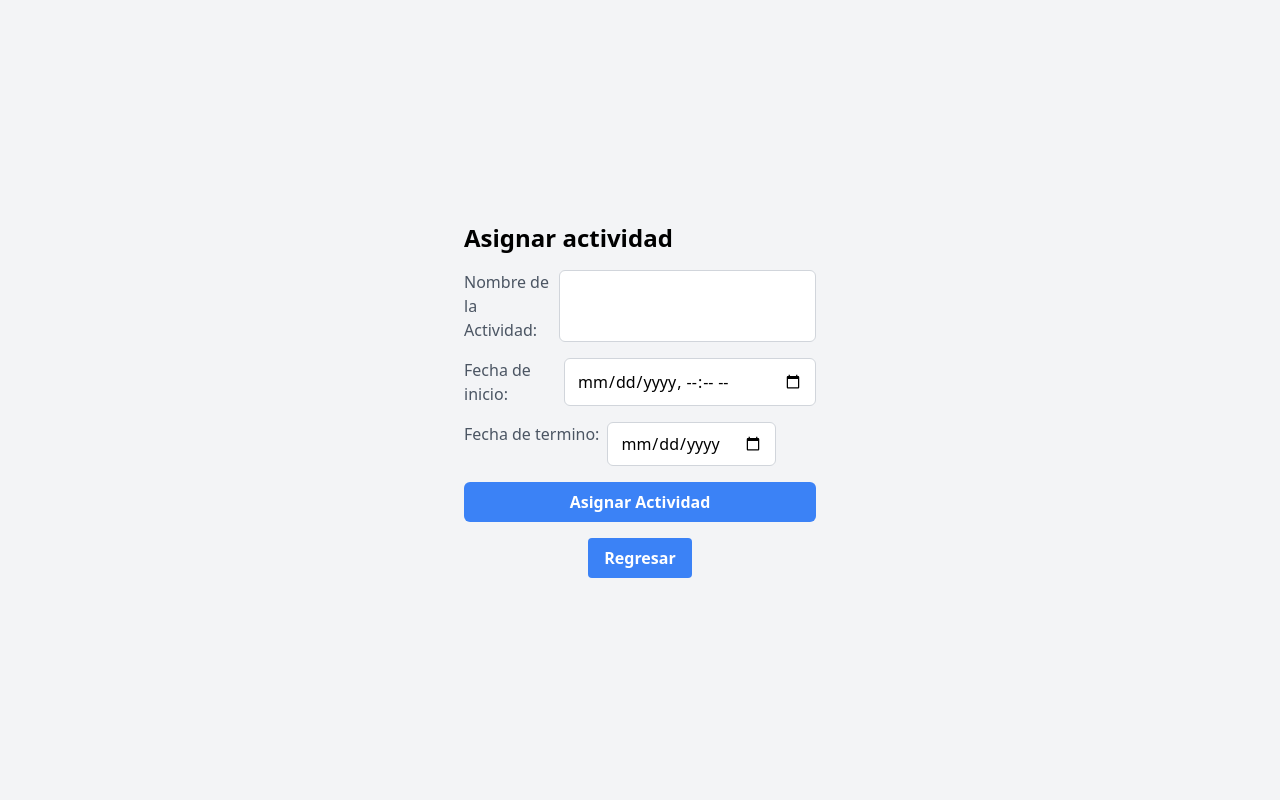
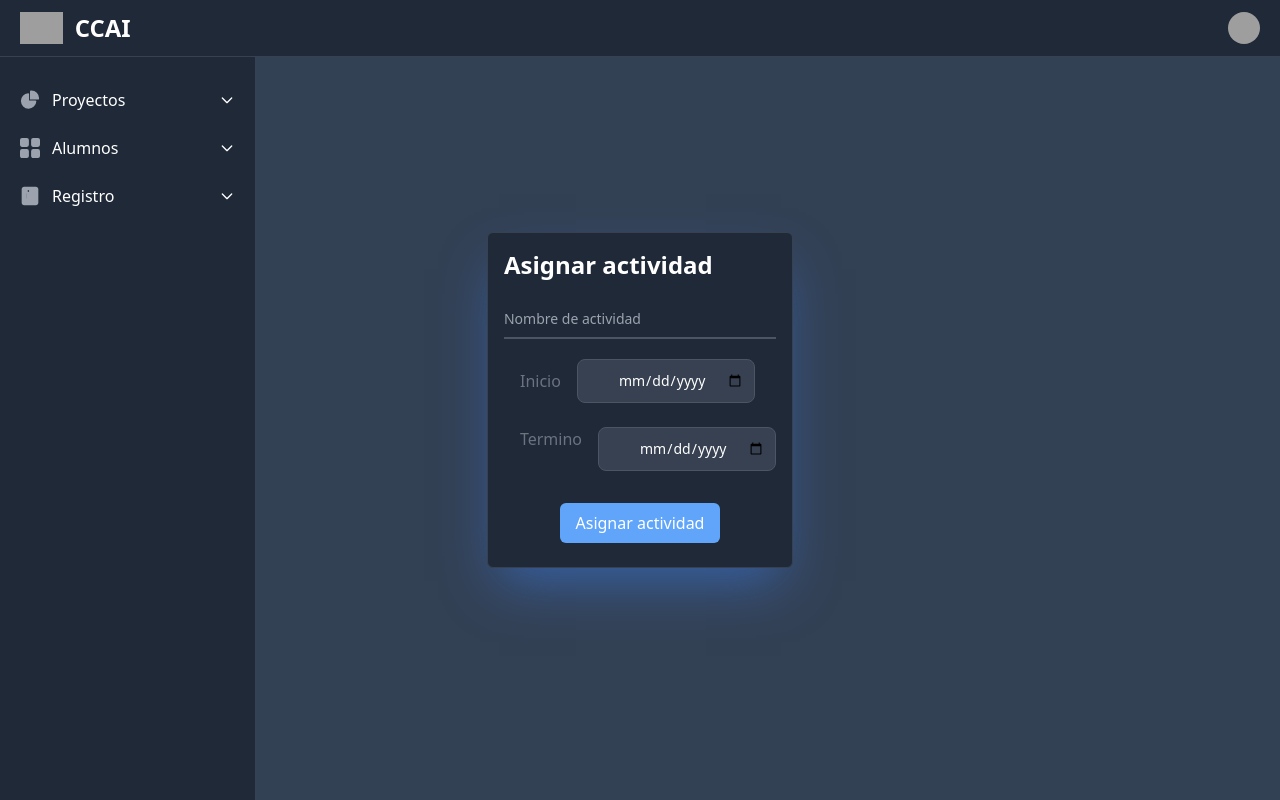
Before and after one commit to SoyDael/nuevoFront_CCAI, a React (Vite) app: page /asignarActividad/1/1/1/1 in a window 1280 px wide. Built offline with nearby package versions, Linux system fonts and the light colour scheme; no server answers; grey boxes are pictures that could not be loaded.

Commit message:
Vistas nuevas

```diff
--- a/src/components/ProyectosComponent/AsigActComponent/AsignarActividad.jsx
+++ b/src/components/ProyectosComponent/AsigActComponent/AsignarActividad.jsx
@@ -1,6 +1,8 @@
 import React from 'react'
 import { useNavigate, useParams } from 'react-router-dom'
 import { asignarActividad } from '../../../api/APIS';
+import SlideBarPruebaAlumn from '../../SlideBar/SlideBarPruebaAlumn';
+
 
 
 const AsignarActividad = () => {
@@ -31,46 +33,51 @@ const AsignarActividad = () => {
 
     return (
         <>
-        <div className='bg-gray-100 flex justify-center items-center h-screen'>
-            <div className='lg:p-36 md:p-52 sm:20 p-8 w-full lg:w-1/2'>
-                <h1 className='text-2xl font-semibold mb-4'>Asignar actividad </h1>
-                <form action="" onSubmit={handleSubmit}>
-                    <div className='flex mb-4'>
-                        <label htmlFor="actividad" className='block text-gray-600 mr-2'>Nombre de la Actividad: </label>
-                        <input type="text" name="actividad" id="actividad" required
-                            className='border border-gray-300 rounded-md py-2 px-3 focus:outline-none focus:border-blue-500'
-                            autoComplete='off'
-                        />
+            <SlideBarPruebaAlumn />
+
+
+
+
+
+            <div className='relative w-full bg-slate-700 flex items-center justify-center min-h-screen from-gray-700 via-gray-800 to-gray-900'>
+                <div className=" rounded-md p-4 relative  border shadow-2xl bg-gray-800 border-gray-700   shadow-blue-500/50  ">
+
+                    <form className="max-w-md mx-auto " onSubmit={handleSubmit}>
+
+                        <h1 className='text-2xl font-semibold mb-4 text-white'>Asignar actividad </h1>
+
+                        <div className="relative z-0 w-full mb-5 group">
+                            <input type="password" name="floating_password" id="floating_password" className="block py-2.5 px-0 w-full text-sm  bg-transparent border-0 border-b-2  appearance-none text-white border-gray-600 focus:border-blue-500 focus:outline-none focus:ring-0  peer" placeholder=" " required />
+                            <label for="floating_password" className="peer-focus:font-medium absolute text-sm  text-gray-400 duration-300 transform -translate-y-6 scale-75 top-3 -z-10 origin-[0] peer-focus:start-0 rtl:peer-focus:translate-x-1/4 peer-focus:text-blue-600 peer-focus:dark:text-blue-500 peer-placeholder-shown:scale-100 peer-placeholder-shown:translate-y-0 peer-focus:scale-75 peer-focus:-translate-y-6">Nombre de actividad</label>
                         </div>
-                    <div className='flex mb-4'>
-                        <label htmlFor="fecha_inicio" className='block text-gray-600 mr-2'>Fecha de inicio: </label>
-                        <input type="datetime-local" name="fecha_inicio" id="fecha_inicio" required
-                            className='border border-gray-300 rounded-md py-2 px-3 focus:outline-none focus:border-blue-500'
-                            autoComplete='off'
-                        />
+
+
+                        <div date-rangepicker class="flex items-center">
+                            <span class="mx-4 text-gray-500">Inicio </span>
+                            <div class="relative">
+
+                                <input name="start" type="date" class="border  text-sm rounded-lg  block w-full ps-10 p-2.5  bg-gray-700 border-gray-600 placeholder-gray-400 text-white focus:ring-blue-500 focus:border-blue-500" placeholder="Select date start"></input>
                             </div>
-                    <div className='flex mb-4'>
-                        <label htmlFor="fecha_fin" className='block text-gray-600 mr-2'>Fecha de termino: </label>
-                        <input type="date" name="fecha_fin" id="fecha_fin" required
-                            className='border border-gray-300 rounded-md py-2 px-3 focus:outline-none focus:border-blue-500'
-                            autoComplete='off'
-                        />
+
                         </div>
-                    <div className="flex gap-4">
-                        <button type="submit"
-                            className='flex-1 bg-blue-500 hover:bg-blue-600 text-white font-semibold rounded-md py-2 px-4'>
-                            Asignar Actividad
-                        </button>
+
+
+                        <div date-rangepicker class="flex items-">
+
+                            <span class="mx-4 text-gray-500"><br />Termino </span>
+                            <div class="relative">
+                                <br />
+                                <input name="end" type="date" class=" border  text-sm rounded-lg  block w-full ps-10 p-2.5  bg-gray-700 border-gray-600 placeholder-gray-400 text-white focus:ring-blue-500 focus:border-blue-500" placeholder="Select date end"></input>
+                                <br />
+                            </div>
+                        </div>
+
+
+                        <div class=" py-2 px-4 mx-0 min-w-full flex flex-col items-center">
+                            <button type="  submit" className="  bg-blue-400 hover:bg-blue-600 text-white  rounded-md py-2 px-4">Asignar actividad</button>
                         </div>
                     </form>
-                <div className="flex justify-center mt-4">
-                    <button
-                        className="bg-blue-500 hover:bg-blue-700 text-white font-bold py-2 px-4 rounded"
-                        onClick={redireccionarIntegrantes}
-                    >
-                        Regresar
-                    </button>
-                </div>
+
                 </div>
             </div>
         </>
--- a/src/components/ProyectosComponent/IntegrantesComponet/Integrantes.jsx
+++ b/src/components/ProyectosComponent/IntegrantesComponet/Integrantes.jsx
@@ -1,6 +1,8 @@
 import React, { useEffect, useState } from 'react'
 import { useNavigate, useParams } from 'react-router-dom'
 import { participanteProyecto } from '../../../api/APIS'
+import NavBarInvestigador from '../../SlideBar/SlideBarPruebaAlumn'
+
 
 const Integrantes = () => {
 
@@ -34,28 +36,54 @@ const Integrantes = () => {
 
     return (
         <>
-            <div className="flex justify-center items-center h-screen">
-                <div className="relative overflow-x-auto shadow-md sm:rounded-lg ">
-                    <h1 className="font-serif text-lg text-gray-2500 text-center p-6">Bienvenido { } { } { } los integrantes del proyecto son: </h1>
-                    <section>
-                        <div>
-                            <table className="w-full text-sm text-left rtl:text-right text-gray-500 dark:text-gray-400">
-                                <thead className="text-xs text-gray-700 uppercase dark:bg-indigo-50 bg-opacity-20 dark:text-gray-400">
-                                    <tr className=''>
-                                        <th scope='col' className="px-6 py-3">Nombres</th>
-                                        <th scope='col' className="px-6 py-3">Apellido Paterno</th>
-                                        <th scope='col' className="px-6 py-3">Apellido Paterno</th>
-                                        <th scope='col' className="px-6 py-3">Tipo de Programa</th>
-                                        <th scope='col' className="px-10 py-3">Detalles</th>
+            <NavBarInvestigador />
+
+
+
+
+            <div className='relative w-full bg-slate-700 flex items-center justify-center min-h-screen from-gray-700 via-gray-800 to-gray-900'>
+                <div className="rounded-l-md relative  border shadow-2xl bg-gray-800 border-gray-700   shadow-blue-500/50  ">
+
+
+                    <table className=" text-sm text-left rtl:text-right  text-gray-400 ">
+                        <caption className="px-6 py-4 text-lg font-semibold text-left rtl:text-right   text-white bg-gray-800">
+                            Integrantes del proyecto
+
+                            <p className="mt-1 text-sm font-normal  text-gray-400">Bienvenido { } { } { } los integrantes del proyecto son:
+                            </p>
+
+
+
+                        </caption>
+                        <thead className="text-xs  uppercase  bg-gray-700 text-gray-400 ">
+                            <tr>
+                                <th scope="col" className="px-6 py-3">
+                                    Nombres
+                                </th>
+                                <th scope="col" className="px-6 py-3">
+                                    Apellido paterno
+                                </th>
+                                <th scope="col" className="px-6 py-3">
+                                    Apellido materno
+                                </th>
+                                <th scope="col" className="px-6 py-3">
+                                    Tipo de programa
+                                </th>
+                                <th scope="col" className="px-6 py-3">
+                                    Detalles
+                                </th>
+                                <th scope="col" className="px-6 py-3">
+                                    <span className="sr-only">Detalles</span>
+                                </th>
                             </tr>
                         </thead>
-                                <tbody>
+                        <tbody >
                             {Participante.map((participante) => (
                                 <tr key={participante.id_estudiante} className=" dark:bg-indigo-50 border-b dark:border-gray-700">
-                                            <td scope='row' className="px-6 py-4 font-medium text-gray-900 whitespace-nowrap dark:text">{participante.nombres}</td>
-                                            <td scope='row' className="px-6 py-4 font-medium text-gray-900 whitespace-nowrap dark:text">{participante.apellido_p}</td>
-                                            <td scope='row' className="px-6 py-4 font-medium text-gray-900 whitespace-nowrap dark:text">{participante.apellido_m}</td>
-                                            <td scope='row' className="px-6 py-4 font-medium text-gray-900 whitespace-nowrap dark:text">{participante.tipo_programa}</td>
+                                    <td scope='row' className="px-6 py-4 font-medium text-white whitespace-nowrap dark:text">{participante.nombres}</td>
+                                    <td scope='row' className="px-6 py-4 font-medium text-white whitespace-nowrap dark:text">{participante.apellido_p}</td>
+                                    <td scope='row' className="px-6 py-4 font-medium text-white whitespace-nowrap dark:text">{participante.apellido_m}</td>
+                                    <td scope='row' className="px-6 py-4 font-medium text-white whitespace-nowrap dark:text">{participante.tipo_programa}</td>
                                     <td scope='row' className="px-10 py-4 font-medium text-blue-600 dark:text-blue-500">
                                         <button onClick={() => redireccionarAsignarActividad(participante.id_estudiante, participante.correo_estudiante)}>Asignar Actividad</button>
                                     </td>
@@ -63,18 +91,11 @@ const Integrantes = () => {
                             ))}
                         </tbody>
                     </table>
-                        </div>
-                    </section>
-                    <div className="flex justify-center mt-4">
-                        <button
-                            className="bg-blue-500 hover:bg-blue-700 text-white font-bold py-2 px-4 rounded"
-                            onClick={redireccionarDetallesProyecto}
-                        >
-                            Regresar
-                        </button>
+
+
                 </div>
             </div>
-            </div>
+
         </>
     )
 }
--- a/src/components/ProyectosComponent/detallesProyectoComponent/DetallesProyecto.jsx
+++ b/src/components/ProyectosComponent/detallesProyectoComponent/DetallesProyecto.jsx
@@ -1,6 +1,7 @@
-import React, { useEffect, useState }  from 'react'
+import React, { useEffect, useState } from 'react'
 import { getProyecto } from '../../../api/APIS'
 import { useNavigate, useParams } from 'react-router-dom'
+import SlideBarPruebaAlumn from '../../SlideBar/SlideBarPruebaAlumn'
 
 
 const DetallesProyecto = () => {
@@ -35,45 +36,50 @@ const DetallesProyecto = () => {
 
     return (
         <>
+            <SlideBarPruebaAlumn />
 
-            <div class="flex justify-center items-center h-screen bg-slate-100 bg-slate-100 bg-opacity-20 pt-12">
-                <div class=" mx-auto bg-white bg-indigo-200 bg-opacity-30 rounded-lg overflow-hidden shadow-lg">
-                    <div class="border-b px-4 pb-6">
-                        <div class="text-center my-4">
-                            <div class="py-2">
-                            <br></br>
-                                <h3 class="font-bold text-2xl text-gray-800 dark:text-dark mb-1">Detalles Proyecto <br></br> {} {} {}</h3>
-                                <br></br>
-                                <div class="inline-flex text-gray-700 dark:text-gray-300 items-center">
-                                    <h3 class="text-2xl text-gray-800 dark:text-dark mb-1 font-bold">Titulo: <br></br> {Proyecto[0]?.titulo_esp}</h3>
+
+
+            <div class='relative w-full bg-slate-700 flex items-center justify-center min-h-screen from-gray-700 via-gray-800 to-gray-900'>
+                <div class='rounded-md p-4 relative  border shadow-2xl bg-gray-800 border-gray-700   shadow-blue-500/50 '>
+                    <div class='max-w-md mx-auto space-y-6'>
+
+
+                        <p class='text-gray-600'>Detalles Proyecto</p>
+
+                        <div class='text-base leading-7'>
+                            <p class='text-teal-400 '>Titulo: </p>
+                            <p class='font-medium text-white'>{Proyecto[0]?.titulo_esp}</p>
+
                         </div>
+                        <div class='text-base leading-7'>
+                            <p class='text-teal-400 '>Objetivo:  </p>
+                            <p class='font-medium text-white'>{Proyecto[0]?.objetivo} </p>
+
                         </div>
-                            <div class="py-2 items-center">
-                                <div class="inline-flex justify-center text-gray-700 dark:text-gray-300 items-center">
-                                    <h3 class="text-2xl text-gray-800 dark:text-dark mb-1">Objetivo:  <br></br> {Proyecto[0]?.objetivo}</h3>
+                        <div class='text-base leading-7'>
+                            <p class='text-teal-400 '>Descripcion: </p>
+                            <p class='font-medium text-white'> {Proyecto[0]?.descripcion}</p>
+
                         </div>
+                        <div class='text-base leading-7'>
+                            <p class='text-teal-400 '>Fecha de registro:  </p>
+                            <p class='font-medium text-white'>{Proyecto[0]?.fecha_registro}</p>
+
                         </div>
-                            <div class="py-2 items-center">
-                                <div class="inline-flex justify-center text-gray-700 dark:text-gray-300 items-center">
-                                    <h3 class="text-2xl text-gray-800 dark:text-dark mb-1">Descripcion:<br></br> {Proyecto[0]?.descripcion}</h3>
+                        <div class='text-base leading-7'>
+                            <p class='text-teal-400 '>Fecha de inicio:</p>
+                            <p class='font-medium text-white'> {Proyecto[0]?.fecha_inicio}</p>
+
                         </div>
+                        <div class='text-base leading-7'>
+                            <p class='text-teal-400 '>Fecha Fin: </p>
+                            <p class='font-medium text-white'>{Proyecto[0]?.fecha_fin}</p>
+
                         </div>
-                            <div class="py-2 items-center">
-                                <div class="inline-flex justify-center text-gray-700 dark:text-gray-300 items-center">
-                                    <h3 class="text-2xl text-gray-800 dark:text-dark mb-1">Fecha de registro:<br></br> {Proyecto[0]?.fecha_registro}</h3>
-                                </div>
-                            </div>
-                            <div class="py-2 items-center">
-                                <div class="inline-flex justify-center text-gray-700 dark:text-gray-300 items-center">
-                                    <h3 class="text-2xl text-gray-800 dark:text-dark mb-1">Fecha de inicio:<br></br> {Proyecto[0]?.fecha_inicio}</h3>
-                                </div>
-                            </div>
-                            <div class="py-2 items-center">
-                                <div class="inline-flex justify-center text-gray-700 dark:text-gray-300 items-center">
-                                    <h3 class="text-2xl text-gray-800 dark:text-dark mb-1">Fecha Fin:<br></br> {Proyecto[0]?.fecha_fin}</h3>
-                                </div>
-                            </div>
-                        </div>
+
+
+
                         <div class="flex gap-2 px-2">
                             <button
                                 class="flex-1 rounded-full bg-blue-600 dark:bg-blue-800 text-white dark:text-white antialiased font-bold hover:bg-blue-800 dark:hover:bg-blue-900 px-4 py-2"
@@ -98,6 +104,7 @@ const DetallesProyecto = () => {
                                 Regresar Perfil
                             </button>
                         </div>
+
                     </div>
                 </div>
             </div>
```
Also changed, not shown: src/components/ProyectosComponent/programaComponent/RegistroPrograma.jsx (+14 -3 lines). Lines whose indentation alone changed are shown as unchanged.
